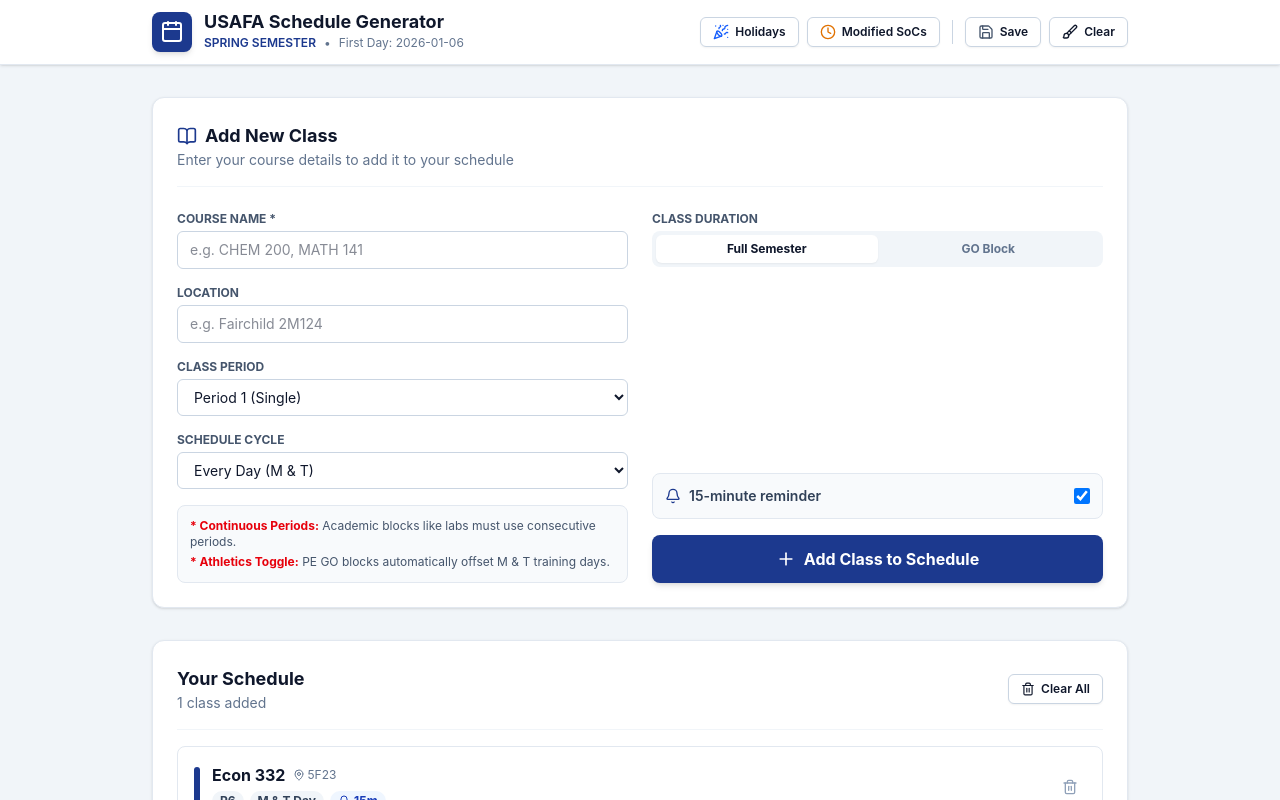
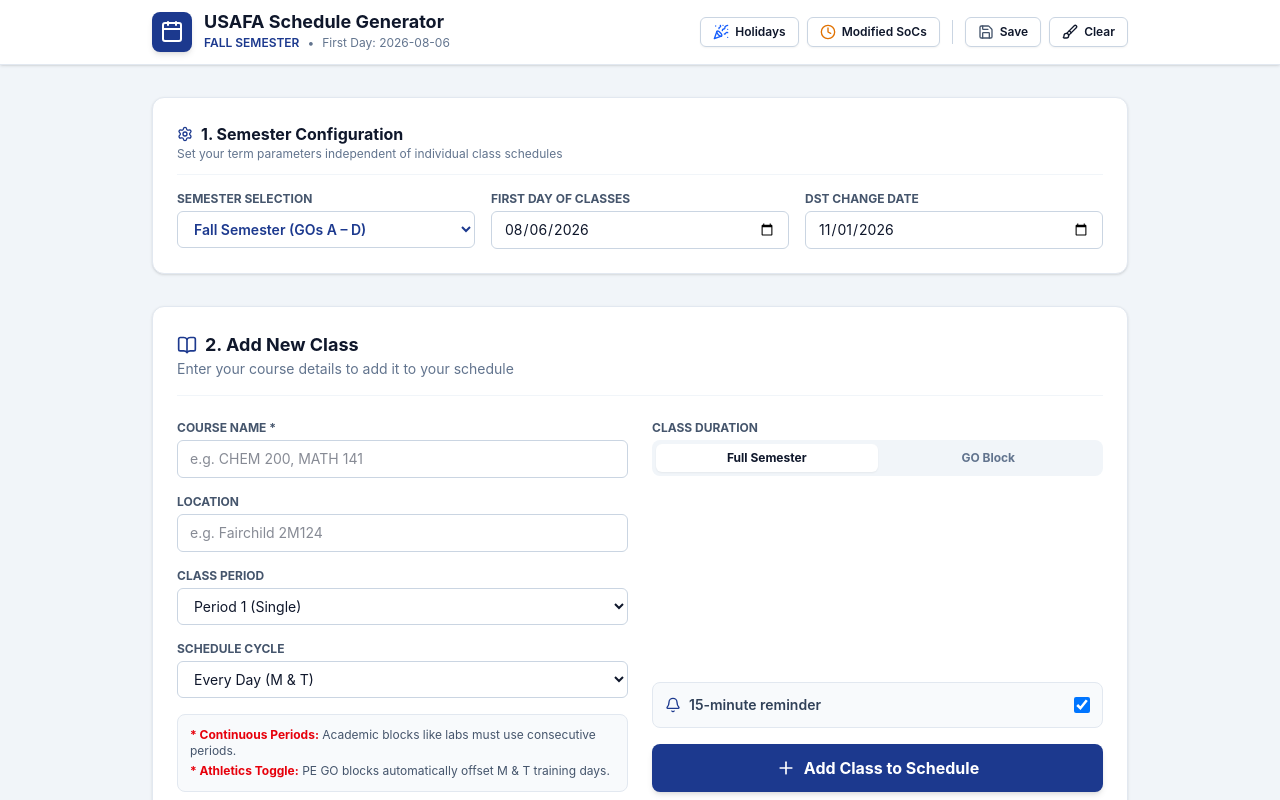
Before and after one commit to ObAkinyemi/class_scheduler, a React (Vite) app in the folder schedule-app/: page / in a window 1280 px wide. Shown: the top 800 px of the page. Built offline with nearby package versions, Linux system fonts and the light colour scheme.

Commit message:
fixed start date problem, and semester toggle broken and dst.

```diff
--- a/schedule-app/src/App.jsx
+++ b/schedule-app/src/App.jsx
@@ -2,7 +2,7 @@
 import {
   Calendar, PartyPopper, Clock, Save, Brush,
   BookOpen, Bell, Plus, Trash2, MapPin,
-  Download, AlertCircle, X, Hash
+  Download, AlertCircle, X, Hash, Settings
 } from 'lucide-react';
 
 // ============================================================================
@@ -45,26 +45,27 @@
 // ============================================================================
 
 export default function App() {
-  // --- CALENDAR PARAMETERS ---
-  const [semester, setSemester] = useState('spring');
-  const [firstDay, setFirstDay] = useState('2026-01-06');
-  const [dstChangeDate, setDstChangeDate] = useState('2026-03-08');
+  // --- INDEPENDENT SEMESTER & DATE PARAMETERS ---
+  const [semester, setSemester] = useState('fall');
+  const [firstDay, setFirstDay] = useState('2026-08-06');
+  const [dstChangeDate, setDstChangeDate] = useState('2026-11-01');
   const [generateMTDays, setGenerateMTDays] = useState(false);
 
   // --- MODULAR HOLIDAYS (DAYS OFF) & MODIFIED SOCs ---
   const [daysOff, setDaysOff] = useState([
-    { name: "Martin Luther King Jr Day", date: "2026-01-19" },
-    { name: "Presidents' Day", date: "2026-02-16" },
-    { name: "Spring Break", date: "2026-03-23" },
-    { name: "Spring Break", date: "2026-03-24" },
-    { name: "Spring Break", date: "2026-03-25" },
-    { name: "Spring Break", date: "2026-03-26" },
-    { name: "Spring Break", date: "2026-03-27" }
+    { name: "Labor Day", date: "2026-09-07" },
+    { name: "Commandant Training Day", date: "2026-09-11" },
+    { name: "Commandant Training Day", date: "2026-09-18" },
+    { name: "Columbus Day", date: "2026-10-12" },
+    { name: "Veterans Day", date: "2026-11-11" },
+    { name: "Thanksgiving Break", date: "2026-11-24" },
+    { name: "Thanksgiving Break", date: "2026-11-25" },
+    { name: "Thanksgiving Break", date: "2026-11-26" },
+    { name: "Thanksgiving Break", date: "2026-11-27" }
   ]);
   const [modifiedSocs, setModifiedSocs] = useState([
-    { name: "Modified SoC", date: "2026-01-23" },
-    { name: "Modified SoC", date: "2026-02-06" },
-    { name: "Modified SoC", date: "2026-02-27" }
+    { name: "Modified SoC", date: "2026-09-25" },
+    { name: "Modified SoC", date: "2026-10-16" }
   ]);
 
   // Modal visibility controls
@@ -81,7 +82,7 @@
 
   // Tab State: 'full' or 'go'
   const [durationTab, setDurationTab] = useState('full');
-  const [goGroup, setGoGroup] = useState('E');
+  const [goGroup, setGoGroup] = useState('A');
   const [lessons, setLessons] = useState(10);
   const [athleticsToggle, setAthleticsToggle] = useState(false);
 
@@ -89,10 +90,10 @@
   const [classes, setClasses] = useState([
     {
       id: 1,
-      name: 'Econ 332',
-      location: '5F23',
-      period: '6',
-      cycle: 'M & T Day',
+      name: 'Econ 361',
+      location: '5J37',
+      period: '2',
+      cycle: 'M-Day Only',
       reminder: true,
       duration: 'full',
       goGroup: null
@@ -100,6 +101,12 @@
   ]);
 
   // --- FORM HANDLERS ---
+  const handleSemesterChange = (newSem) => {
+    setSemester(newSem);
+    // Automatically switch default GO letter to match the selected semester
+    setGoGroup(newSem === 'fall' ? 'A' : 'E');
+  };
+
   const handleAddClass = (e) => {
     e.preventDefault();
     if (!courseName.trim()) return;
@@ -281,7 +288,18 @@
             </button>
             <div className="h-6 w-px bg-slate-300 mx-1"></div>
             <button
-              onClick={() => alert("Schedule saved to local storage!")}
+              onClick={() => {
+                const dataToSave = {
+                  semester,
+                  firstDay,
+                  dstChangeDate,
+                  daysOff,
+                  modifiedSocs,
+                  classes
+                };
+                localStorage.setItem('usafa_schedule_data', JSON.stringify(dataToSave));
+                alert("Schedule and calendar settings permanently saved to LocalStorage!");
+              }}
               className="inline-flex items-center gap-1.5 px-3 py-1.5 text-xs font-semibold border border-slate-300 rounded-md bg-white hover:bg-slate-50 shadow-xs"
             >
               <Save className="h-4 w-4 text-slate-600" /> Save
@@ -299,11 +317,64 @@
       {/* MAIN CONTAINER */}
       <main className="max-w-5xl mx-auto px-6 py-8 space-y-8">
 
-        {/* CARD 1: ADD NEW CLASS */}
+        {/* ==================================================================== */}
+        {/* CARD 0: INDEPENDENT SEMESTER & DATE CONFIGURATION                  */}
+        {/* ==================================================================== */}
+        <div className="bg-white rounded-xl border border-slate-200 shadow-sm p-6">
+          <div className="border-b border-slate-100 pb-3 mb-4 flex items-center justify-between">
+            <div>
+              <h2 className="text-base font-bold flex items-center gap-2 text-slate-900">
+                <Settings className="h-4 w-4 text-blue-900" /> 1. Semester Configuration
+              </h2>
+              <p className="text-xs text-slate-500">Set your term parameters independent of individual class schedules</p>
+            </div>
+          </div>
+
+          <div className="grid grid-cols-1 md:grid-cols-3 gap-4">
+            {/* SEMESTER SELECTOR */}
+            <div>
+              <label className="block text-xs font-bold uppercase text-slate-600 mb-1">Semester Selection</label>
+              <select
+                value={semester}
+                onChange={(e) => handleSemesterChange(e.target.value)}
+                className="w-full border border-slate-300 rounded-md px-3 py-2 text-sm bg-white font-semibold text-blue-900 focus:outline-none focus:ring-2 focus:ring-blue-900"
+              >
+                <option value="fall">Fall Semester (GOs A – D)</option>
+                <option value="spring">Spring Semester (GOs E – H)</option>
+              </select>
+            </div>
+
+            {/* FIRST DAY OF CLASSES */}
+            <div>
+              <label className="block text-xs font-bold uppercase text-slate-600 mb-1">First Day of Classes</label>
+              <input
+                type="date"
+                value={firstDay}
+                onChange={(e) => setFirstDay(e.target.value)}
+                className="w-full border border-slate-300 rounded-md px-3 py-2 text-sm bg-white focus:outline-none focus:ring-2 focus:ring-blue-900"
+              />
+            </div>
+
+            {/* DAYLIGHT SAVING TIME END/START DATE */}
+            <div>
+              <label className="block text-xs font-bold uppercase text-slate-600 mb-1">DST Change Date</label>
+              <input
+                type="date"
+                value={dstChangeDate}
+                onChange={(e) => setDstChangeDate(e.target.value)}
+                className="w-full border border-slate-300 rounded-md px-3 py-2 text-sm bg-white focus:outline-none focus:ring-2 focus:ring-blue-900"
+              />
+            </div>
+          </div>
+        </div>
+
+        {/* ==================================================================== */}
+        {/* CARD 1: ADD NEW CLASS                                                */}
+        {/* ==================================================================== */}
         <div className="bg-white rounded-xl border border-slate-200 shadow-sm p-6">
           <div className="border-b border-slate-100 pb-4 mb-6">
             <h2 className="text-lg font-bold flex items-center gap-2 text-slate-900">
-              <BookOpen className="h-5 w-5 text-blue-900" /> Add New Class
+              <BookOpen className="h-5 w-5 text-blue-900" /> 2. Add New Class
             </h2>
             <p className="text-sm text-slate-500">Enter your course details to add it to your schedule</p>
           </div>
@@ -390,33 +461,15 @@
                   </button>
                 </div>
 
-                {/* MODULAR SEMESTER + GO GROUP SELECTION (ONLY VISIBLE ON 'GO' TAB) */}
+                {/* MODULAR GO GROUP SELECTION (DRIVEN BY TOP SEMESTER SELECTION) */}
                 {durationTab === 'go' && (
                   <div className="p-4 bg-slate-50 border border-slate-200 rounded-lg space-y-4 animate-fadeIn">
 
-                    {/* FALL / SPRING SEMESTER TOGGLE */}
-                    <div className="flex items-center justify-between border-b border-slate-200 pb-2">
-                      <span className="text-xs font-bold text-slate-700 uppercase">Target Semester:</span>
-                      <div className="flex gap-1 bg-slate-200 p-0.5 rounded">
-                        <button
-                          type="button"
-                          onClick={() => setSemester('fall')}
-                          className={`px-2 py-0.5 text-xs font-bold rounded ${semester === 'fall' ? 'bg-white text-blue-900 shadow-xs' : 'text-slate-600'}`}
-                        >
-                          Fall (A-D)
-                        </button>
-                        <button
-                          type="button"
-                          onClick={() => setSemester('spring')}
-                          className={`px-2 py-0.5 text-xs font-bold rounded ${semester === 'spring' ? 'bg-white text-blue-900 shadow-xs' : 'text-slate-600'}`}
-                        >
-                          Spring (E-H)
-                        </button>
+                    <div>
+                      <div className="flex justify-between items-center mb-2">
+                        <label className="block text-xs font-bold uppercase text-slate-600">Select GO Group</label>
+                        <span className="text-[11px] text-slate-500 font-semibold uppercase">Showing {semester} GOs</span>
                       </div>
-                    </div>
-
-                    <div>
-                      <label className="block text-xs font-bold uppercase text-slate-600 mb-2">Select GO Group</label>
                       <div className="grid grid-cols-4 gap-2">
                         {(semester === 'fall' ? ['A', 'B', 'C', 'D'] : ['E', 'F', 'G', 'H']).map(g => (
                           <button
@@ -444,6 +497,16 @@
                           className="w-full border border-slate-300 rounded-md pl-9 pr-3 py-1.5 text-sm bg-white"
                         />
                       </div>
+                    </div>
+
+                    <div className="flex items-center justify-between pt-1">
+                      <span className="text-xs font-medium text-slate-700">Athletics Toggle (PE GO Block)</span>
+                      <input
+                        type="checkbox"
+                        checked={athleticsToggle}
+                        onChange={(e) => setAthleticsToggle(e.target.checked)}
+                        className="h-4 w-4 text-blue-900 rounded cursor-pointer"
+                      />
                     </div>
                   </div>
                 )}
@@ -476,7 +539,9 @@
           </form>
         </div>
 
-        {/* CARD 2: YOUR SCHEDULE LIST */}
+        {/* ==================================================================== */}
+        {/* CARD 2: YOUR SCHEDULE LIST                                           */}
+        {/* ==================================================================== */}
         <div className="bg-white rounded-xl border border-slate-200 shadow-sm p-6">
           <div className="flex items-center justify-between border-b border-slate-100 pb-4 mb-4">
             <div>
@@ -538,7 +603,9 @@
           </div>
         </div>
 
-        {/* CARD 3: READY TO EXPORT */}
+        {/* ==================================================================== */}
+        {/* CARD 3: READY TO EXPORT                                              */}
+        {/* ==================================================================== */}
         <div className="bg-gradient-to-br from-blue-900/5 to-blue-900/10 rounded-xl border border-blue-900/20 shadow-sm p-6">
           <div className="flex flex-col md:flex-row items-center justify-between gap-6">
             <div>
```
